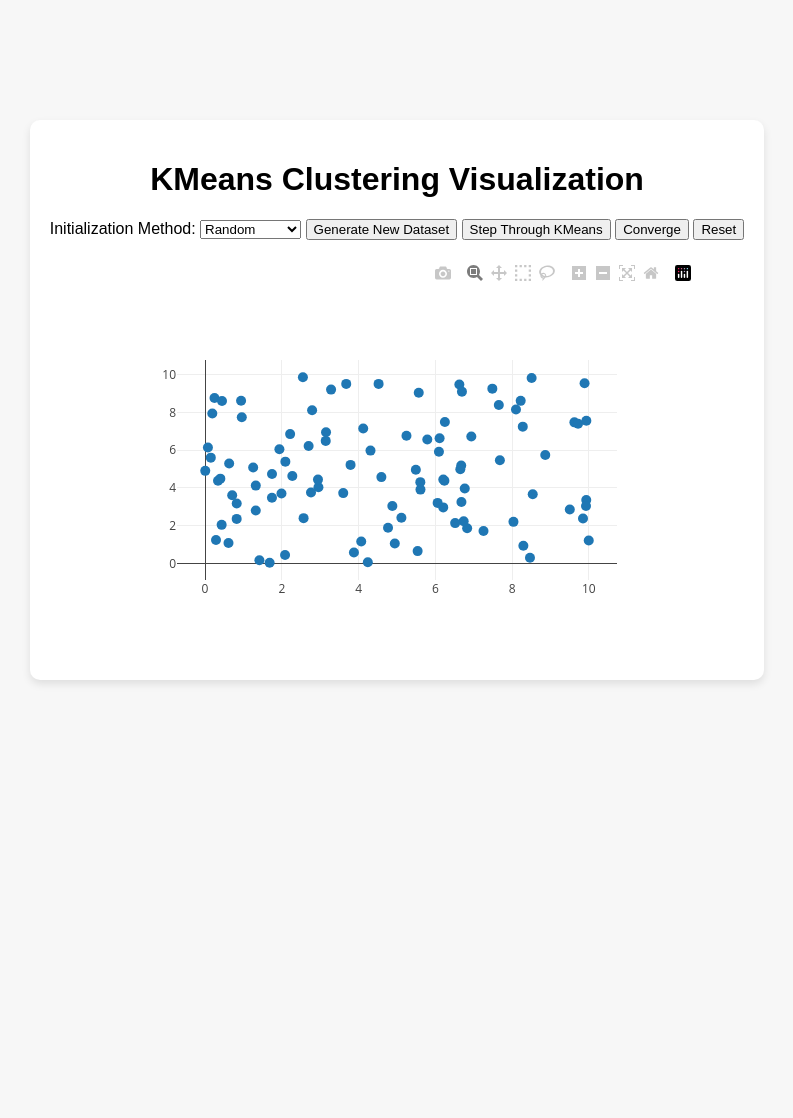
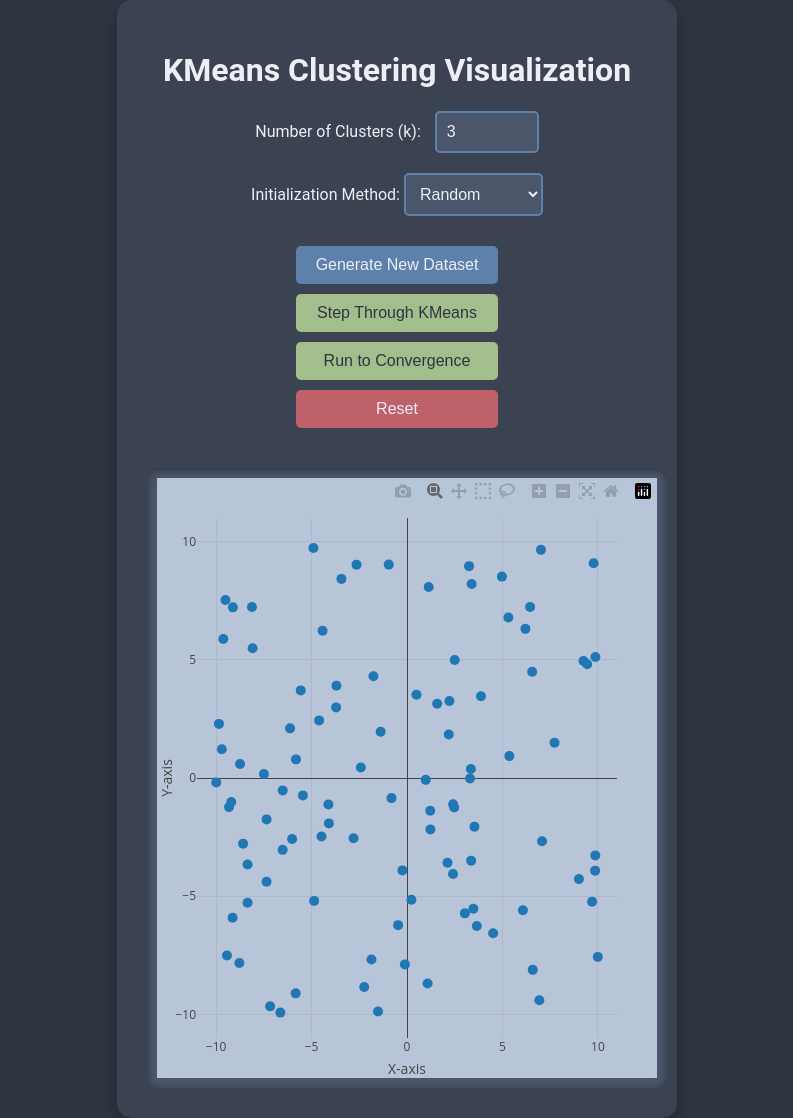
Before and after one commit to ericgulottyjr/egulotty-assignment-2, a Flask app: page / in a window 1280 px wide. Shown: the whole page, without its empty margins (243-1036 px from the left). Before the commit the page ends 684 px from the top, so only its background shows below. Run offline with Flask 2, Linux system fonts and the light colour scheme; some libraries are stand-ins or nearby versions.

Commit message:
Update styling

```diff
--- a/static/css/style.css
+++ b/static/css/style.css
@@ -1,28 +1,130 @@
+/* Global Styles */
 body {
-    font-family: Arial, sans-serif;
-    background-color: #f7f7f7;
+    font-family: 'Roboto', sans-serif;
+    background-color: #2e3440; /* Dark background for contrast */
     margin: 0;
     padding: 0;
     display: flex;
     justify-content: center;
     align-items: center;
     height: 100vh;
+    color: #eceff4; /* Light text for better readability */
 }
 
+/* Container Styling */
 .container {
     text-align: center;
-    background: #fff;
-    padding: 20px;
-    border-radius: 10px;
-    box-shadow: 0 4px 8px rgba(0, 0, 0, 0.1);
+    background: #3b4252;
+    padding: 30px;
+    border-radius: 15px;
+    box-shadow: 0 8px 15px rgba(0, 0, 0, 0.2);
+    width: 500px; /* Reduced width for a more vertical design */
+    margin: auto; /* Centering container */
 }
 
-.controls {
+/* Input Group for Clusters */
+.input-group {
+    margin-bottom: 15px;
+}
+
+/* Number Input Styling */
+#num-clusters {
+    padding: 10px;
+    font-size: 1rem;
+    width: 80px;
+    border: 2px solid #5e81ac;
+    border-radius: 5px;
+    background-color: #4c566a;
+    color: #eceff4;
+    outline: none;
+    margin-left: 10px;
+    transition: border-color 0.3s ease;
+}
+
+#num-clusters:hover, #num-clusters:focus {
+    border-color: #88c0d0;
+}
+
+/* Input Group for Dropdown */
+.input-group {
     margin-bottom: 20px;
 }
 
+/* Controls Styling */
+.controls {
+    display: flex;
+    flex-direction: column; /* Make the controls stack vertically */
+    align-items: center;
+    margin-bottom: 20px;
+}
+
+.button-group {
+    display: flex;
+    flex-direction: column; /* Stack the buttons vertically */
+    gap: 10px; /* Add space between buttons */
+    margin-bottom: 20px;
+}
+
+/* Dropdown Menu */
+#init-method {
+    padding: 10px;
+    font-size: 1rem;
+    border: 2px solid #5e81ac;
+    border-radius: 5px;
+    background-color: #4c566a;
+    color: #eceff4;
+    outline: none;
+    transition: border-color 0.3s ease;
+    margin-bottom: 10px; /* Spacing from label */
+}
+
+#init-method:hover, #init-method:focus {
+    border-color: #88c0d0;
+}
+
+/* Button Styling */
+button {
+    padding: 10px 20px;
+    font-size: 1rem;
+    border: none;
+    border-radius: 5px;
+    cursor: pointer;
+    transition: background-color 0.3s ease, transform 0.2s ease;
+    width: 100%; /* Ensure buttons take full width of the container */
+}
+
+/* Shared Color for Step and Converge Buttons */
+button#step-btn, button#converge-btn {
+    background-color: #a3be8c; /* Same green color for both */
+    color: #2e3440;
+}
+
+button#generate-btn {
+    background-color: #5e81ac;
+    color: #eceff4;
+}
+
+button#reset-btn {
+    background-color: #bf616a;
+    color: #eceff4;
+}
+
+/* Button Hover Effects */
+button:hover {
+    transform: translateY(-3px);
+}
+
+button:active {
+    transform: translateY(1px);
+}
+
+/* Plot Area */
 #plot-area {
-    width: 600px;
-    height: 400px;
-    margin: 0 auto;
+    width: 100%;
+    height: 600px; /* Increased height for a larger plot */
+    margin-top: 20px;
+    background-color: #4c566a;
+    border-radius: 10px;
+    padding: 10px;
+    box-shadow: inset 0 2px 10px rgba(0, 0, 0, 0.4);
 }
--- a/static/js/app.js
+++ b/static/js/app.js
@@ -11,18 +11,18 @@ document.addEventListener("DOMContentLoaded", function() {
 
     // Generate dataset logic
         function generateDataset() {
-        // Example: Generate random points for dataset
+            // Generate random points between -10 and 10 for both x and y
             dataset = [];
             for (let i = 0; i < 100; i++) {
                 dataset.push({
-                x: Math.random() * 10,
-                y: Math.random() * 10
+                    x: Math.random() * 20 - 10, // Random x between -10 and 10
+                    y: Math.random() * 20 - 10  // Random y between -10 and 10
                 });
             }
             plotDataset();
         }
 
-    // Plot dataset
+    // Plot dataset with fixed axis limits
         function plotDataset() {
             const plotData = [{
                 x: dataset.map(point => point.x),
@@ -32,7 +32,24 @@ document.addEventListener("DOMContentLoaded", function() {
                 marker: { size: 10 }
             }];
 
-        Plotly.newPlot('plot-area', plotData);
+            const layout = {
+                xaxis: {
+                    range: [-11, 11],
+                    title: 'X-axis'
+                },
+                yaxis: {
+                    range: [-11, 11],
+                    title: 'Y-axis'
+                },
+                margin: {
+                    l: 40, r: 40, t: 40, b: 40 // Adjust margins for better spacing
+                },
+                autosize: true, // Allow plot to adjust to container size
+                plot_bgcolor: '#b8c5d9', // Match background color to the theme
+                paper_bgcolor: '#b8c5d9', // Match paper color to the theme
+            };
+
+            Plotly.newPlot('plot-area', plotData, layout);
         }
 
     // Event listeners for buttons
--- a/templates/index.html
+++ b/templates/index.html
@@ -11,6 +11,14 @@
         <h1>KMeans Clustering Visualization</h1>
 
         <div class="controls">
+            <!-- Number of Clusters Input -->
+            <div class="input-group">
+                <label for="num-clusters">Number of Clusters (k):</label>
+                <input type="number" id="num-clusters" min="1" value="3">
+            </div>
+
+            <!-- Initialization Method Dropdown -->
+            <div class="input-group">
                 <label for="init-method">Initialization Method:</label>
                 <select id="init-method">
                     <option value="random">Random</option>
@@ -18,11 +26,14 @@
                     <option value="kmeans++">KMeans++</option>
                     <option value="manual">Manual</option>
                 </select>
+            </div>
 
+            <div class="button-group">
                 <button id="generate-btn">Generate New Dataset</button>
                 <button id="step-btn">Step Through KMeans</button>
-            <button id="converge-btn">Converge</button>
+                <button id="converge-btn">Run to Convergence</button>
                 <button id="reset-btn">Reset</button>
+            </div>
         </div>
 
         <div id="plot-area"></div> <!-- Placeholder for the 2D plot -->
```
Lines whose indentation alone changed are shown as unchanged.
